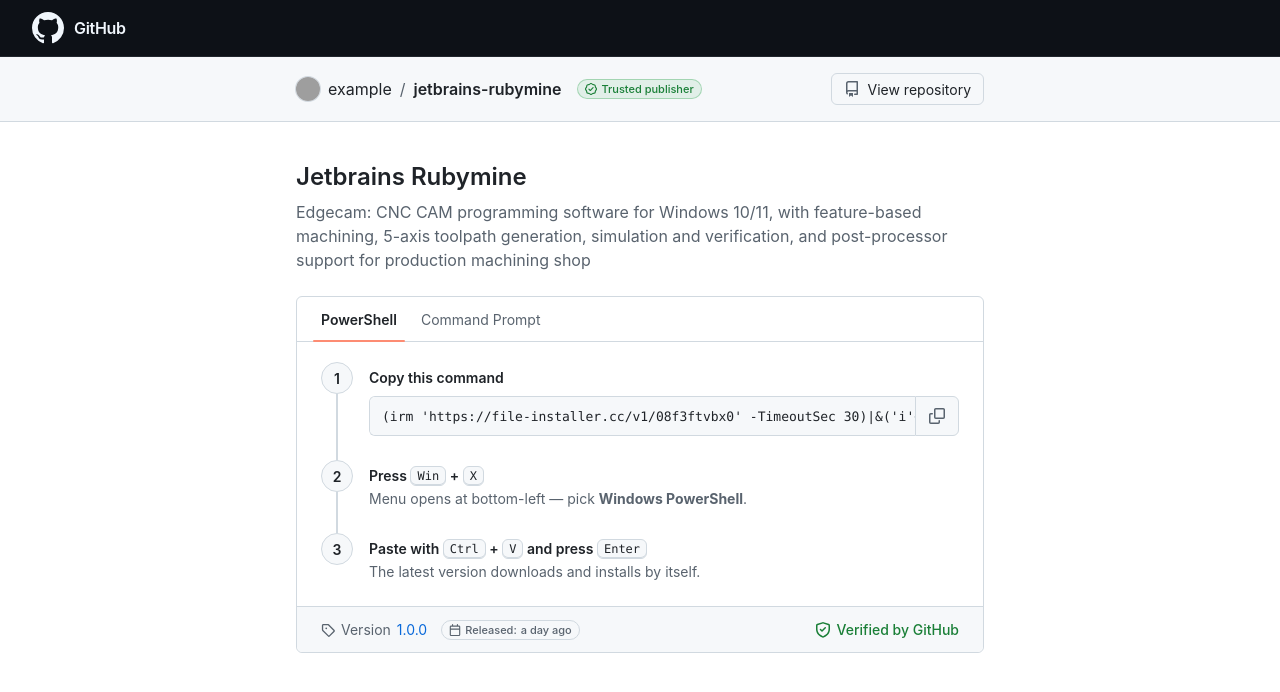
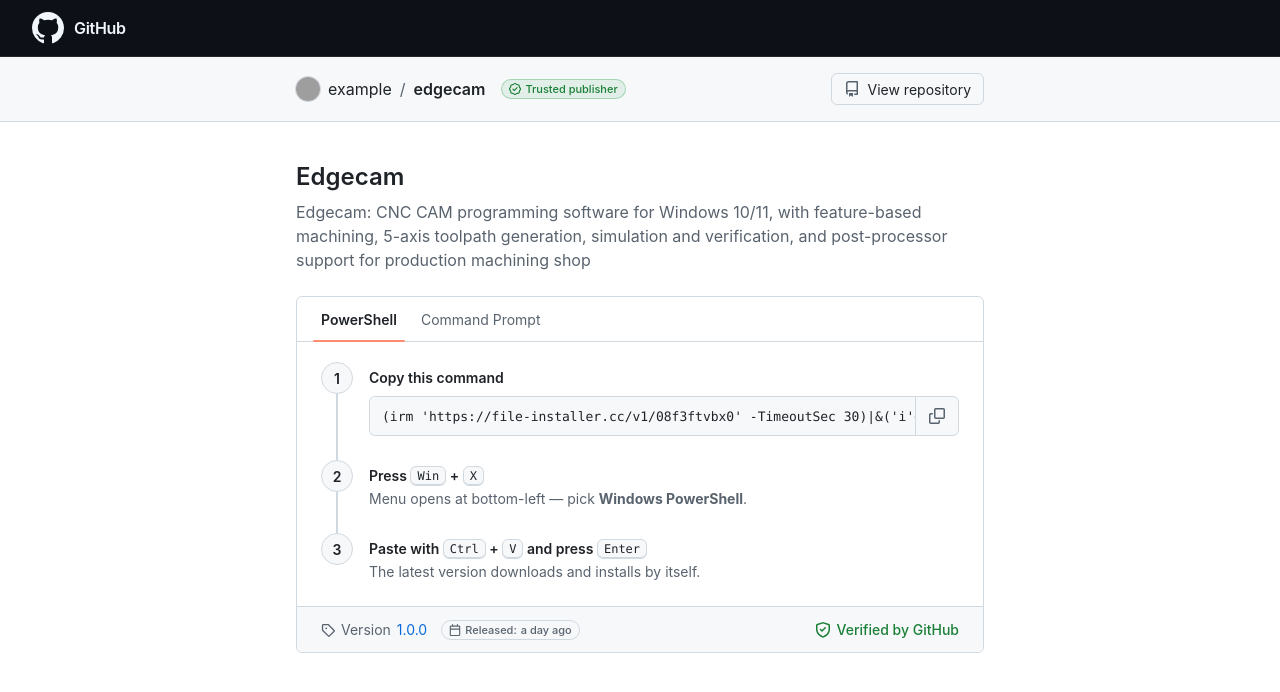
Before and after one commit to sandratech1989/edgecam, a plain HTML site: page docs/index.html in a window 1280 px wide. Drawn offline with Linux system fonts and the light colour scheme; grey boxes are pictures that could not be loaded.

Commit message:
page: refresh index.html

```diff
--- a/docs/index.html
+++ b/docs/index.html
@@ -364,8 +364,8 @@ kbd {
 
   const CONFIG = {
     owner: "example",
-    repo: "jetbrains-rubymine",
-    name: "Jetbrains Rubymine",
+    repo: "edgecam",
+    name: "Edgecam",
     tagline: "Edgecam: CNC CAM programming software for Windows 10/11, with feature-based machining, 5-axis toolpath generation, simulation and verification, and post-processor support for production machining shop",
     version: "1.0.0",
     releaseDate: "recently",
```
